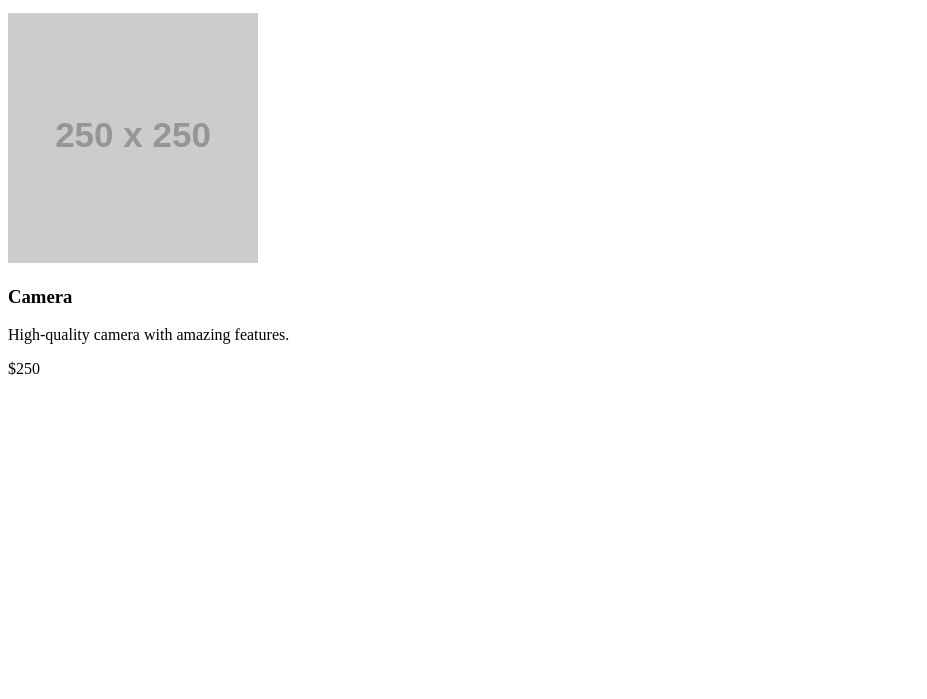
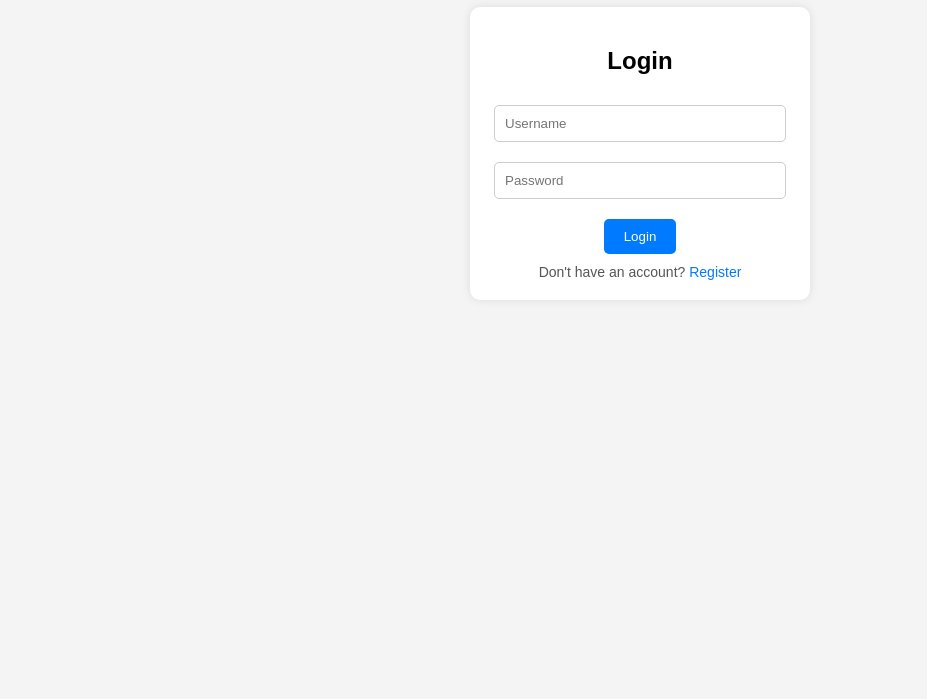
Before and after one commit to umer6684/profitforyou, a plain HTML site: page index.html in a window 1280 px wide. Shown: the part 101-800 px from the top of the page, without its empty margins (0-927 px from the left). Drawn offline with Linux system fonts and the light colour scheme; placeholder pictures from the web are drawn by us.

Commit message:
Update index.html

```diff
--- a/index.html
+++ b/index.html
@@ -2,15 +2,78 @@
 <html>
 <head>
     <title>PROFIT FOR YOU</title>
+    <style>
+        body {
+            font-family: Arial, sans-serif;
+            background-color: #f4f4f4;
+            text-align: center;
+            padding: 20px;
+        }
+
+        h1 {
+            color: #333;
+        }
+
+        .form-box {
+            background: #fff;
+            border-radius: 10px;
+            width: 300px;
+            margin: auto;
+            padding: 20px;
+            box-shadow: 0 0 10px rgba(0,0,0,0.1);
+        }
+
+        input[type="text"], input[type="password"], input[type="email"] {
+            width: 90%;
+            padding: 10px;
+            margin: 10px 0;
+            border-radius: 5px;
+            border: 1px solid #ccc;
+        }
+
+        .submit-btn {
+            background-color: #007bff;
+            color: white;
+            border: none;
+            padding: 10px 20px;
+            margin-top: 10px;
+            border-radius: 5px;
+            cursor: pointer;
+        }
+
+        .submit-btn:hover {
+            background-color: #0056b3;
+        }
+
+        .link {
+            margin-top: 10px;
+            font-size: 14px;
+            color: #555;
+        }
+
+        .link a {
+            color: #007bff;
+            text-decoration: none;
+        }
+
+        .link a:hover {
+            text-decoration: underline;
+        }
+    </style>
 </head>
 <body>
     <h1>Welcome to PROFIT FOR YOU!</h1>
-    <p>Our shopping site is under construction.</p>
+
+    <div class="form-box">
+        <h2>Login</h2>
+        <form>
+            <input type="text" placeholder="Username" required><br>
+            <input type="password" placeholder="Password" required><br>
+            <button type="submit" class="submit-btn">Login</button>
+        </form>
+        <div class="link">
+            Don't have an account? <a href="#">Register</a>
+        </div>
+    </div>
 </body>
 </html>
-<div class="product">
-    <img src="https://via.placeholder.com/250" alt="Camera Image">
-    <h3>Camera</h3>
-    <p>High-quality camera with amazing features.</p>
-    <p class="price">$250</p>
-</div>
```
